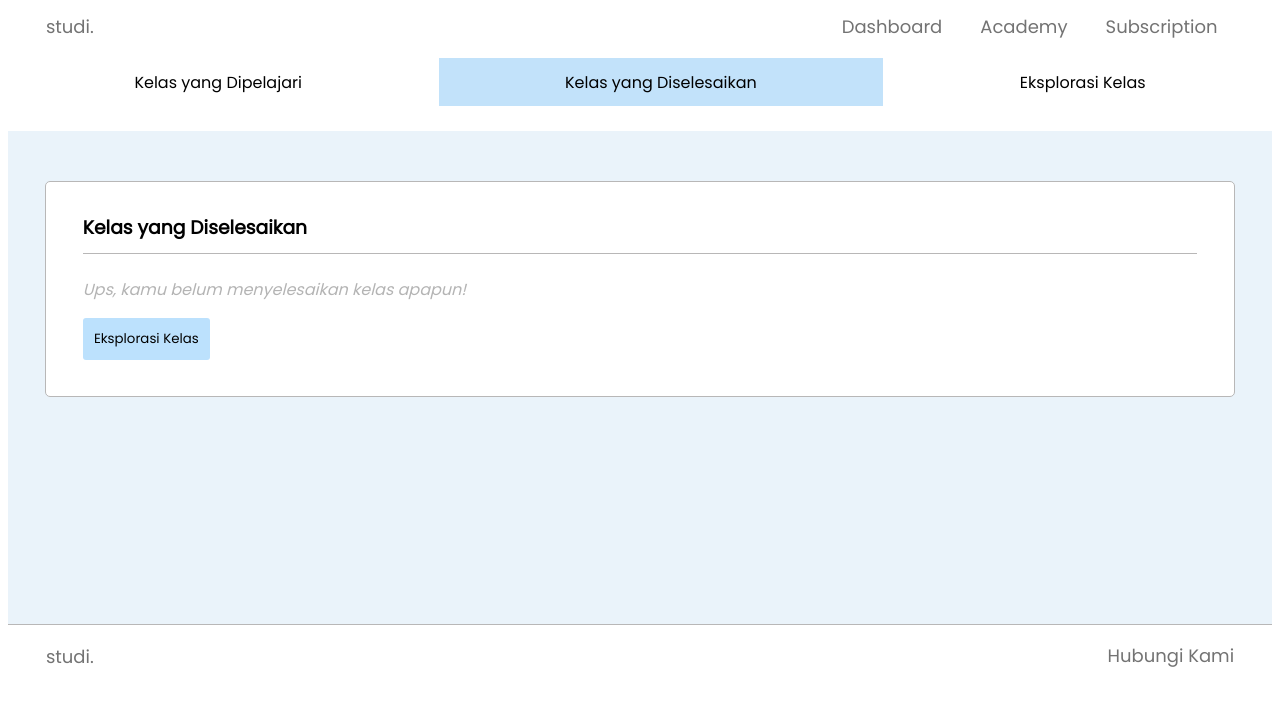
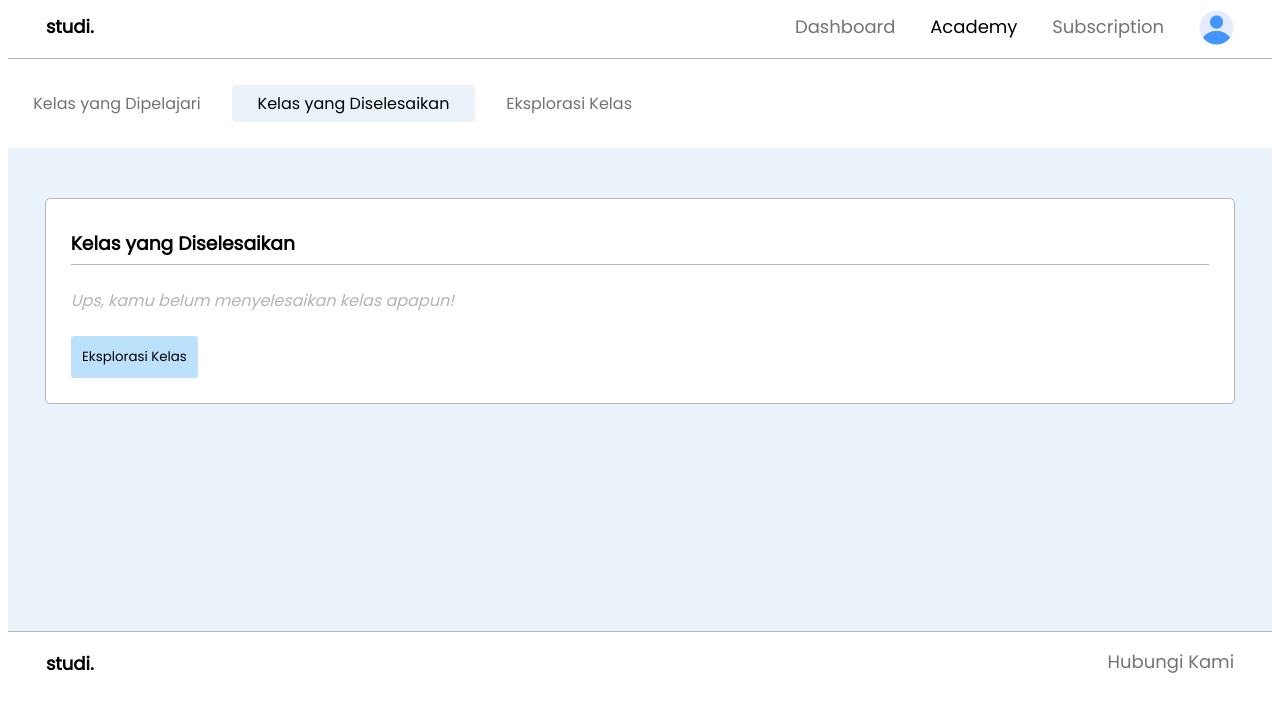
Before and after one commit to fareasy/web_UTS-alpro, a plain HTML site: page kelas-selesai.html in a window 1280 px wide. Drawn offline with Linux system fonts and the light colour scheme; files whose address does not match are found by name.

Commit message:
update files

```diff
--- a/assets/style.css
+++ b/assets/style.css
@@ -1,5 +1,9 @@
 * {
     font-family: 'Poppins';
+}
+
+#klik {
+    color: black;
 }
 
 a {
@@ -10,10 +14,9 @@ nav li {
     padding: 0 3%;
     list-style: none;
     display: inline;
-
 }
 
-nav, .menu, .hm-studi,  .hm-classes, .hm-judulRecom, .hm-2ndDashboard, footer, .acd-subTittle, .subs-mainDashboard, .subs-opti {
+nav, .menu, .hm-studi,  .hm-classes, .hm-judulRecom, .hm-2ndDashboard, footer, .subs-mainDashboard, .subs-opti {
     display: flex;
     justify-content: space-between;
 }
@@ -24,12 +27,23 @@ nav {
     height: 3%;
     color: #737373;
     font-size: 18px;
+    border-bottom: 1px solid #b4b4b4;
+}
+
+nav p, footer p {
+    color: black;
+    font-weight: bold;
 }
 
 .menu {
     width: 50%;
 }
-
+.menu img {
+    margin-top: 15px;
+    margin-left: 20px;
+    width: 35px;
+    height: 35px;
+}
 main {
     padding: 0 2%;
 }
@@ -140,6 +154,7 @@ main {
     padding-bottom: 1%;
 }
 .italic-grey-text {
+    margin-bottom: 2%;
     font-style: italic;
     color: #b4b4b4;
 }
@@ -179,9 +194,18 @@ footer {
     background-color: #EAF3FA;
 }
 
+.acd-subTittle {
+    margin-top: 2%;
+    display: flex;
+    justify-content: left;
+}
+
 .acd-subTittle a {
-    padding: 0.9% 10%;
+    border-radius: 4px;
+    padding: 0.5% 2%;
     margin-bottom: 2%;
+    color: #737373;
+    margin-right: 0.5%;
 }
 
 .acd h3 {
@@ -189,20 +213,20 @@ footer {
 }
 
 .acd-klikSubTit, .acd-subTittle a:hover {
-    background-color: #c2e2fa;
+    background-color: #EAF3FA;
     color: black;
 }
 
 .acd-box{
     border: 1px solid #b8b7b7;
     margin: 1%;
-    padding: 1% 3% 3% 3%;
+    padding: 1% 2% 2% 2%;
     border-radius: 5px;
     background-color: white;
 }
 
 .acd-box h3  {
-    padding-bottom: 1%;
+    padding-bottom: 0.5%;
     border-bottom: 1px solid #b8b7b7;
 }
 
@@ -231,6 +255,9 @@ footer {
     background-color: white;
 }
 
+.acd-eksplorKelas p {
+    margin-bottom: 2%;
+}
 
 .subs-desc, .subs-benefitsSubs p {
     margin-bottom: 5%;
--- a/kelas-selesai.html
+++ b/kelas-selesai.html
@@ -15,15 +15,15 @@
         <div class="menu">
             <ul>
                 <li><a href="home.html">Dashboard</a></li>
-                <li><a href="progres-belajar.html">Academy</a></li>
+                <li><a href="progres-belajar.html" id="klik">Academy</a></li>
                 <li><a href="langganan.html">Subscription</a></li>
             </ul>
-            <img src="" alt="">
+            <img src="assets/user.png">
         </div>
     </nav>
     <div class="acd-subTittle">
         <a href="progres-belajar.html">Kelas yang Dipelajari</a>
-        <a href="kelas-selesai.html" class="acd-klikSubTit">Kelas yang Diselesaikan</a>
+        <a href="kelas-selesai.html" id="klik" class="acd-klikSubTit">Kelas yang Diselesaikan</a>
         <a href="eksplorasi-kelas.html">Eksplorasi Kelas</a>
     </div>
     <main class="acd">
```
Also changed, not shown: eksplorasi-kelas.html (+7 -6 lines), home.html (+2 -2 lines), langganan.html (+2 -2 lines), progres-belajar.html (+3 -3 lines), assets/user.png (added).
